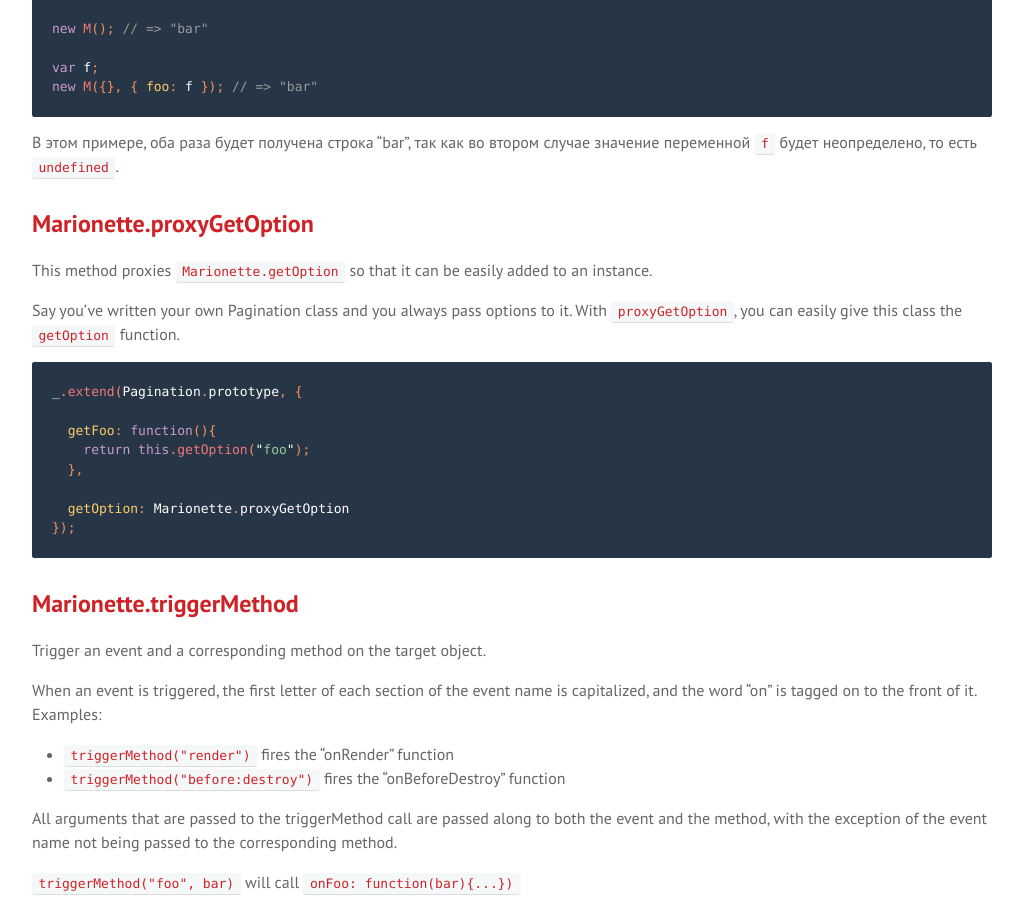
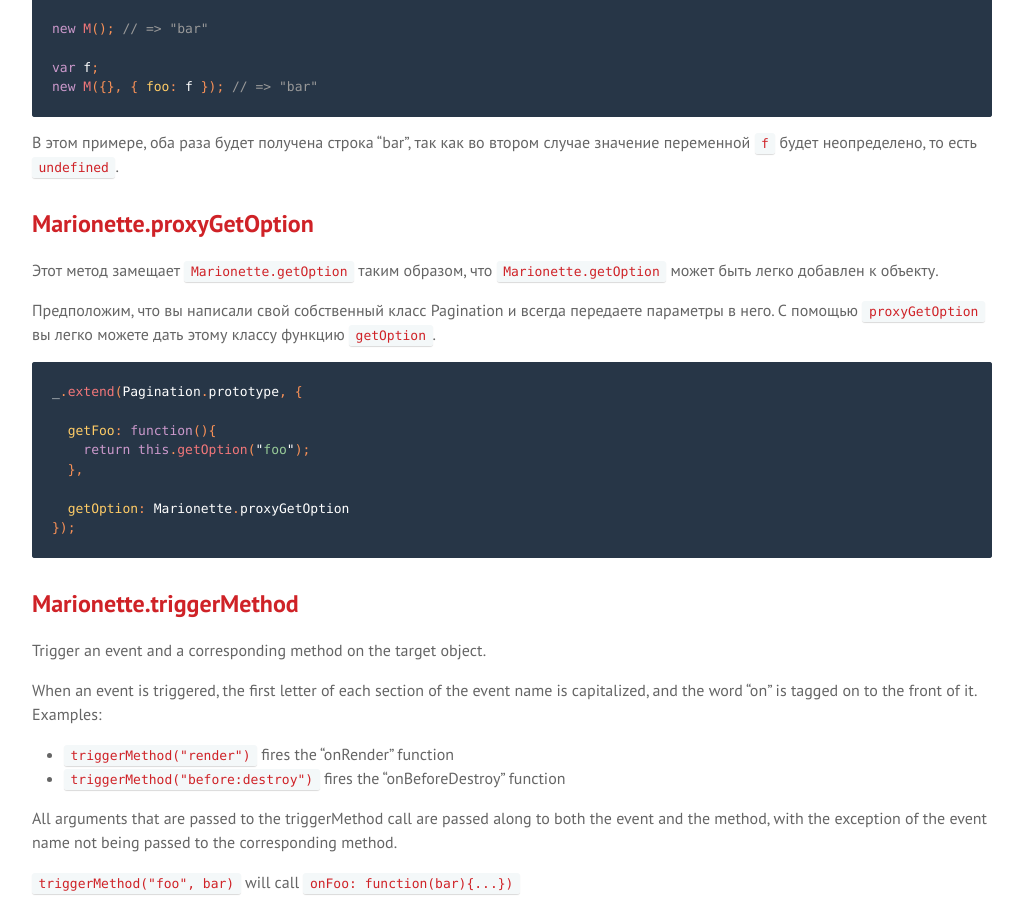
Before and after one commit to sadcitizen/marionettejs.ru, a Jekyll site: the page built from _posts/2014-04-10-functions.md, in a window 1280 px wide and 900 px high, scrolled down 2251 px. Shown: the whole window, without its empty margins (128-1151 px from the left). Built offline with Jekyll 4.4.1, drawn with Linux system fonts in a browser that asks for light colours; some web fonts are replaced; Markdown is read by kramdown in place of the engine named in the settings.

Commit message:
update ru/Functions

````diff
--- a/_includes/translation/ru/marionette.functions.md
+++ b/_includes/translation/ru/marionette.functions.md
@@ -94,10 +94,10 @@
 
 ## Marionette.proxyGetOption
 
-This method proxies `Marionette.getOption` so that it can be easily added to an instance.
+Этот метод замещает `Marionette.getOption` таким образом, что `Marionette.getOption` может быть легко добавлен к объекту.
 
-Say you've written your own Pagination class and you always pass options to it.
-With `proxyGetOption`, you can easily give this class the `getOption` function.
+Предположим, что вы написали свой собственный класс Pagination и всегда передаете параметры в него.
+С помощью `proxyGetOption` вы легко можете дать этому классу функцию `getOption`.
 
 ```js
 _.extend(Pagination.prototype, {
````
